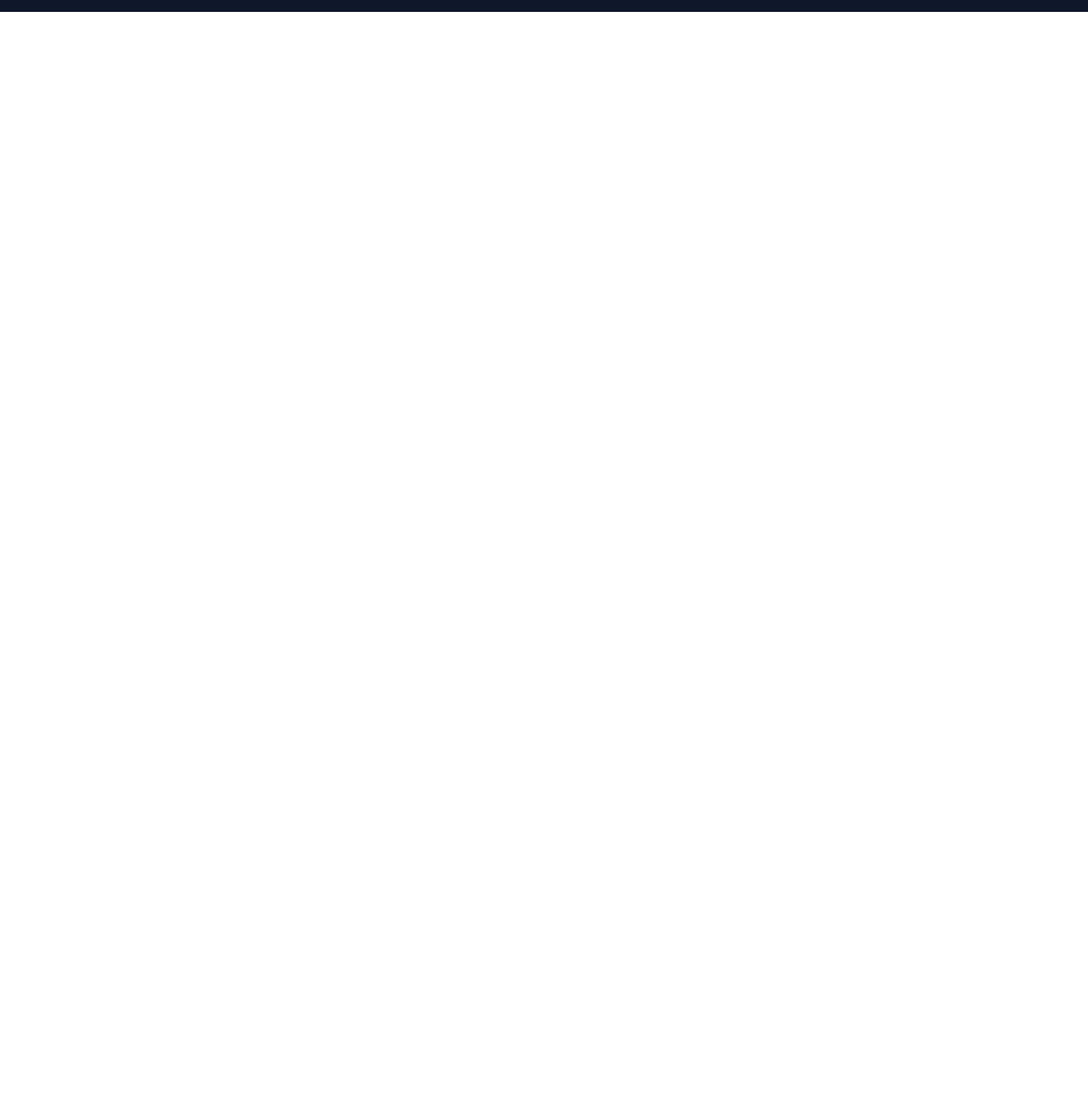
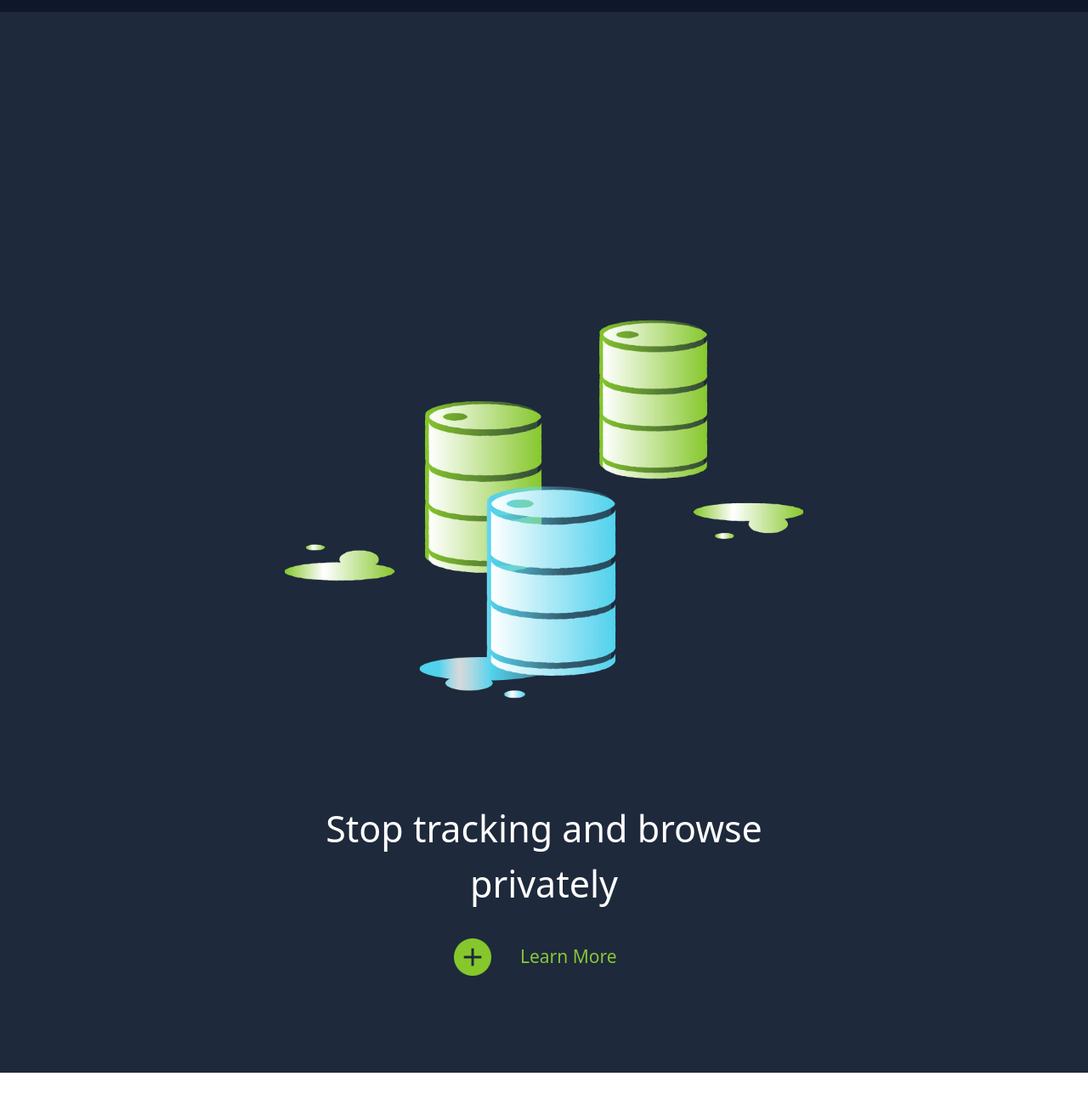
Before and after one commit to Sirvincee/windscribe-clone, a website: page src/index.html in a window 1280 px wide. Shown: the part 7362-8662 px from the top of the page at 85% size. Before the commit the page ends 7592 px from the top, so only its background shows below. Drawn offline with Linux system fonts and the light colour scheme.

Commit message:
Subsequent commit: cmp of services for all screens

```diff
--- a/src/index.html
+++ b/src/index.html
@@ -215,6 +215,33 @@
           </div>
         </section>
       </main>
+      <!-- 3rd body continuation -5th -->
+      <main
+        class="w-full bg-slate-800 md:border-2 border-slate-800 2xl:flex items-center justify-center border-2 border-bg-slate-800">
+        <section
+          class="w-full pt-28 mb-16 md:mt-48 md:w-[60%] md:m-auto md:mb-20 lg:w-[50%] lg:mt-52 2xl:w-[30%] 2xl:ml-[250px] 2xl:m-0 2xl:mb-64">
+          <img src="./imgs/oilSpill.png" alt="illustration" />
+        </section>
+        <section class="m-auto 2xl:w-[40%] 2xl:mr-[200px] 2xl:m-0 2xl:mb-44">
+          <div
+            class="w-[80%] m-auto flex items-center justify-center text-[34px] text-center mb-6 md:w-[55%] md:text-[43px] md:mb-8 lg:w-[45%] 2xl:w-[55%] 2xl:m-auto 2xl:mb-10 2xl:text-[40px]">
+            Stop tracking and browse privately
+          </div>
+          <div
+            class="w-[60%] m-auto flex items-center mb-28 md:w-[28%] lg:w-[22%] 2xl:w-[35%] 2xl:m-auto">
+            <span class="w-[40%] flex items-center justify-center"
+              ><img
+                src="./imgs/openMore.png"
+                alt="moreLogo"
+                class="w-11 h-11 2xl:w-11 2xl:h-11"
+            /></span>
+            <span
+              class="flex items-center justify-center text-[21px] text-[#88c53a] cursor-pointer 2xl:w-[50%]"
+              >Learn More</span
+            >
+          </div>
+        </section>
+      </main>
     </div>
     <br />
     <br />
```
Also changed, not shown: dist/output.css.
